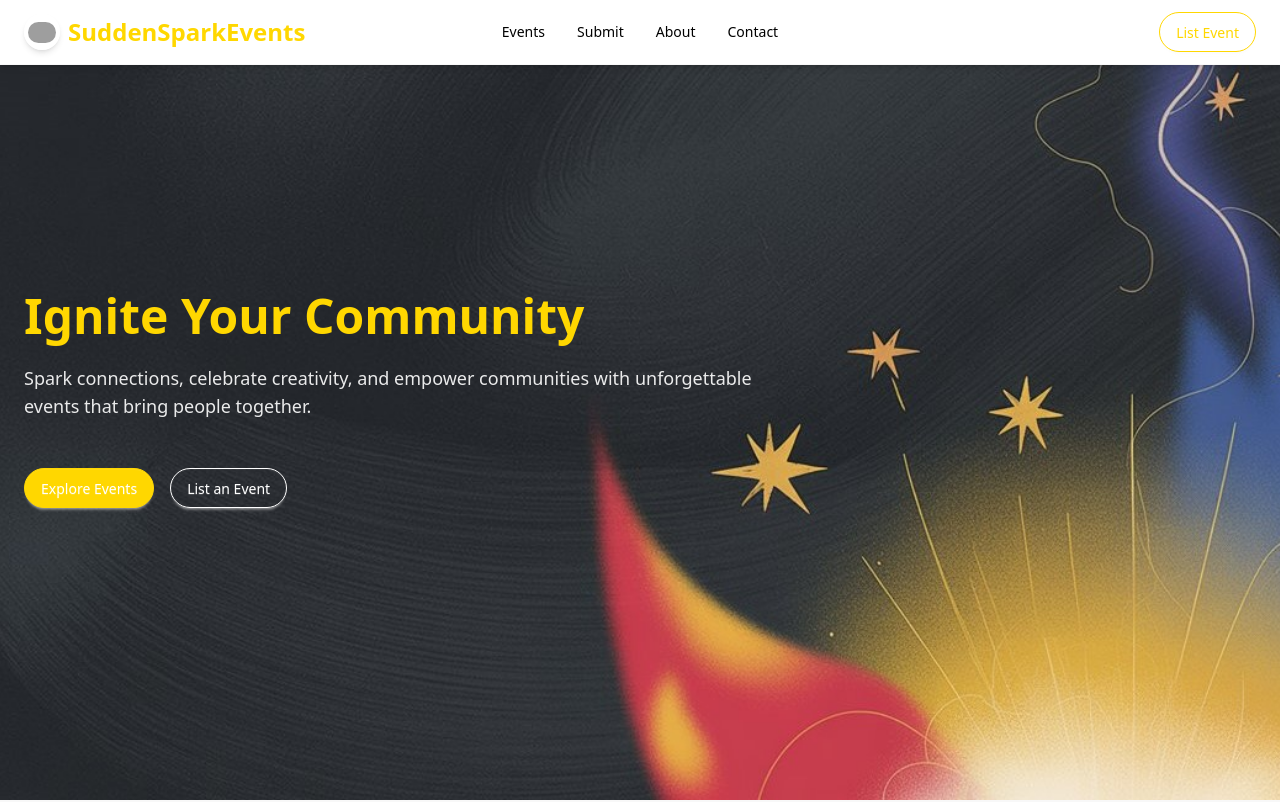
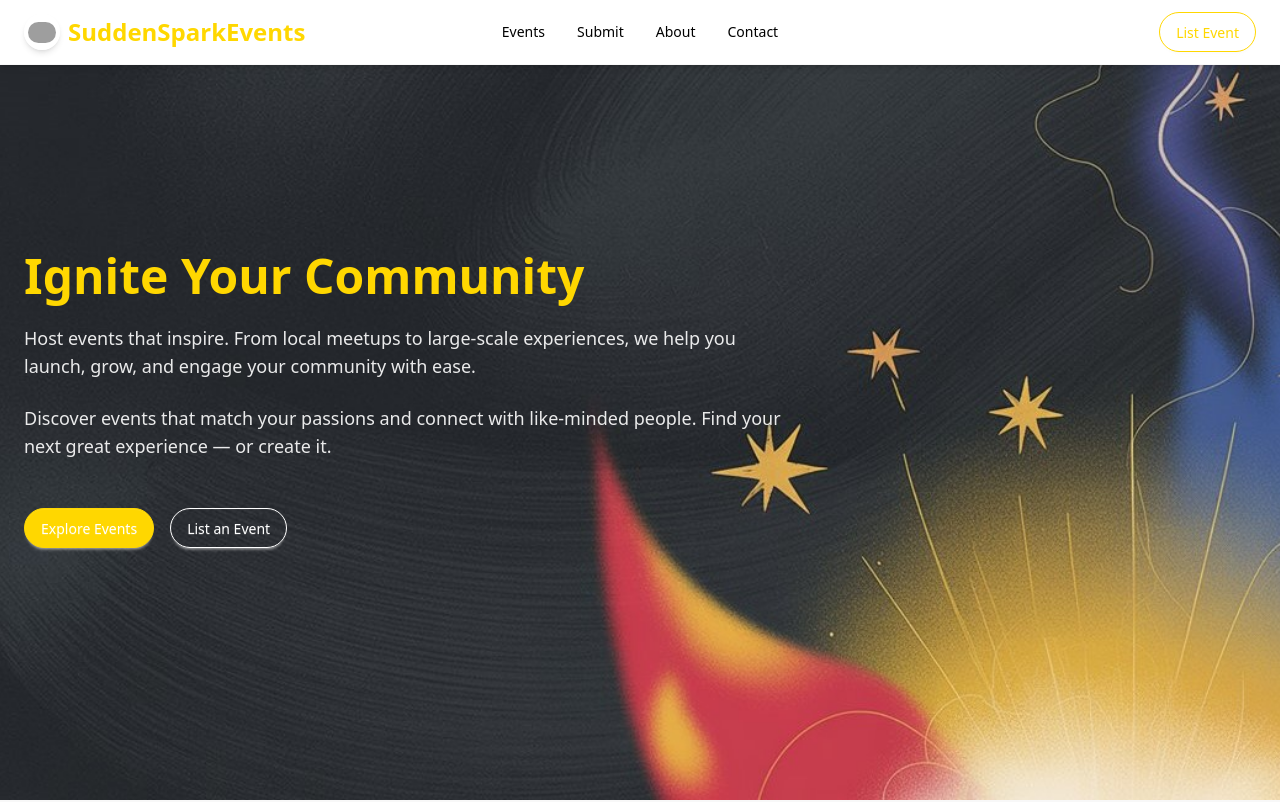
Before and after one commit to Wamiq319/suddenspark, a Next.js app: page / in a window 1280 px wide. Shown: the top 802 px of the page. Built offline with nearby package versions, Linux system fonts and the light colour scheme; grey boxes are pictures that could not be loaded.

Commit message:
Initial Ui Ux and flow decided

```diff
--- a/src/components/home/Hero.tsx
+++ b/src/components/home/Hero.tsx
@@ -22,8 +22,13 @@ export const Hero = () => {
         </h1>
 
         <p className="text-lg opacity-90">
-          Spark connections, celebrate creativity, and empower communities with
-          unforgettable events that bring people together.
+          Host events that inspire. From local meetups to large-scale
+          experiences, we help you launch, grow, and engage your community with
+          ease.
+        </p>
+        <p className="text-lg opacity-90">
+          Discover events that match your passions and connect with like-minded
+          people. Find your next great experience — or create it.
         </p>
 
         <div className="mt-6 flex flex-col sm:flex-row gap-4 w-full">
```
